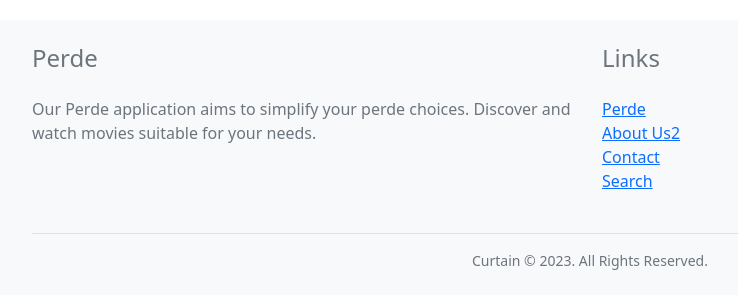
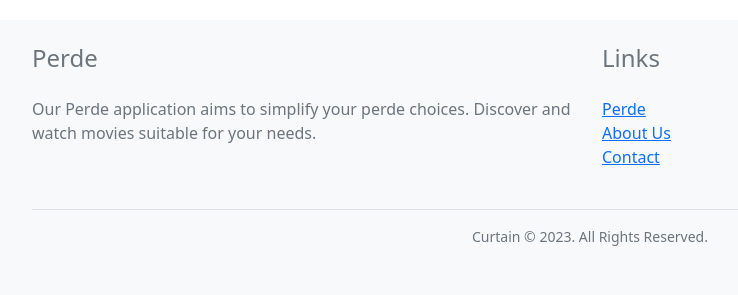
Before and after one commit to cagriaktpe/perde, a Django app: page / in a window 1280 px wide. Shown: the part 4706-5001 px from the top of the page, without its empty margins (50-788 px from the left). After the commit the page ends 4952 px from the top, so only its background shows below. Run offline with Django 4.2, Linux system fonts and the light colour scheme; data comes from the database, SQL or seed files in the repository; both versions use the stored data as it was after the commit.

Commit message:
update base.html

```diff
--- a/perde/HomeApp/templates/base.html
+++ b/perde/HomeApp/templates/base.html
@@ -75,9 +75,8 @@
               <h4 class="text-muted mb-4">Links</h4>
               <ul class="list-unstyled text-muted">
                 <li><a href="{% url 'home' %}">Perde</a></li>
-                <li><a href="{% url 'aboutus' %}">About Us2</a></li>
+                <li><a href="{% url 'aboutus' %}">About Us</a></li>
                 <li><a href="{% url 'aboutus' %}">Contact</a></li>
-                <li><a href="{% url 'searchMovie' %}">Search</a></li>
               </ul>
             </div>
           </div>
```
Also changed, not shown: perde/db.sqlite3.
